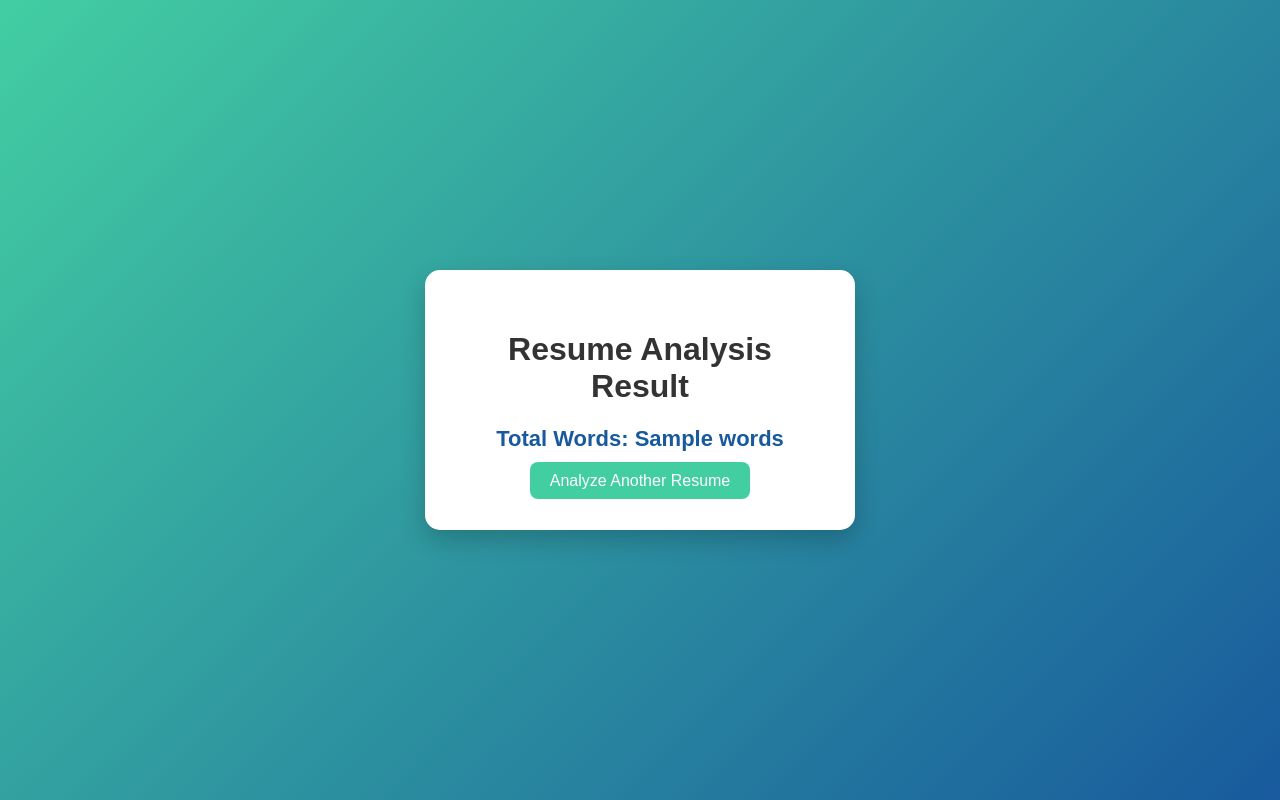
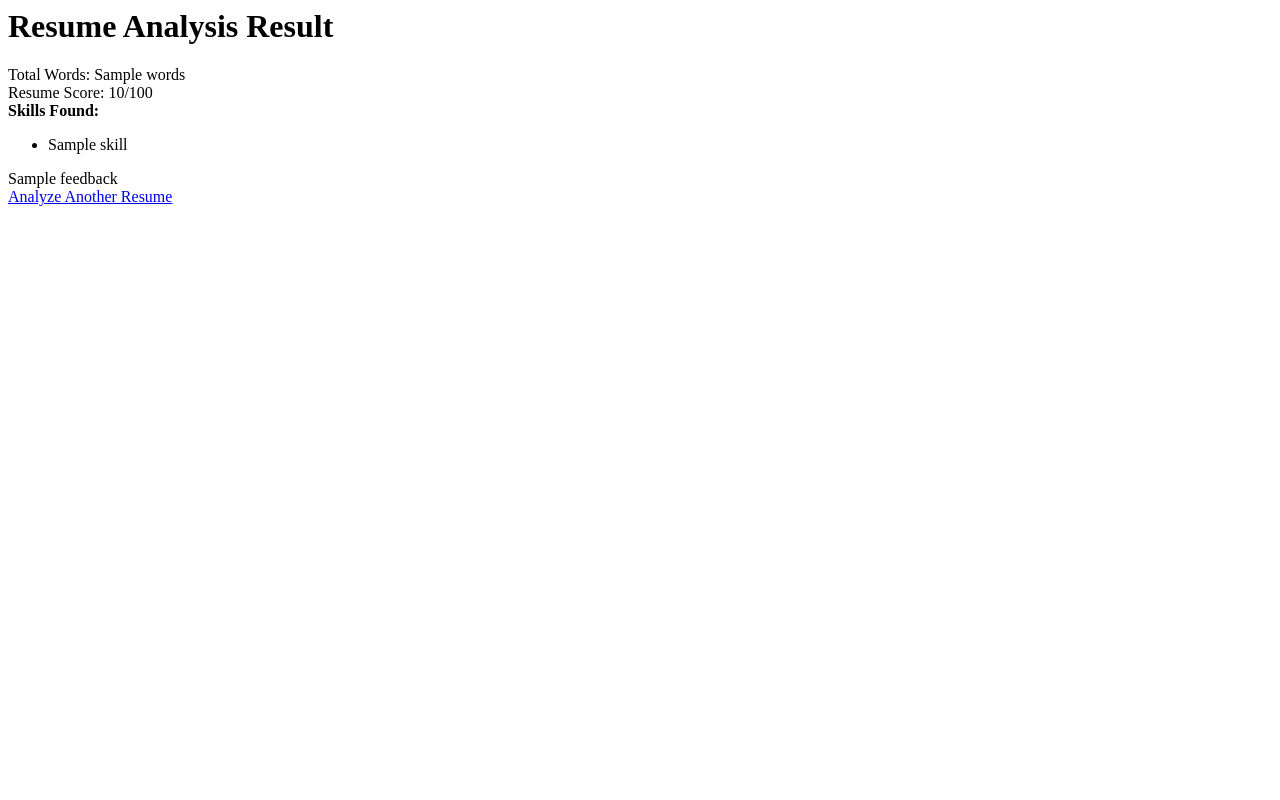
Before and after one commit to Thoufiqz-26/resume-analyzer, a Flask app: template templates/result.html in a window 1280 px wide. Run offline with Flask 3, Linux system fonts and the light colour scheme; the template is opened without the code that fills it: most values are stand-ins (such as "Sample title", 1, 10 or a date in 2020).

Commit message:
Added real resume analysis

```diff
--- a/app.py
+++ b/app.py
@@ -2,13 +2,20 @@ from flask import Flask, render_template, request
 import PyPDF2
 
 app = Flask(__name__)
+
+# Simple skill keywords
+SKILLS = [
+    "python", "java", "c++", "machine learning",
+    "data analysis", "flask", "django", "sql",
+    "html", "css", "javascript"
+]
 
 def extract_text_from_pdf(file):
     reader = PyPDF2.PdfReader(file)
     text = ""
     for page in reader.pages:
         text += page.extract_text()
-    return text
+    return text.lower()
 
 @app.route("/")
 def home():
@@ -19,9 +26,31 @@ def analyze():
     file = request.files["resume"]
     text = extract_text_from_pdf(file)
 
+    # Word count
     word_count = len(text.split())
 
-    return render_template("result.html", words=word_count)
+    # Skill matching
+    found_skills = []
+    for skill in SKILLS:
+        if skill in text:
+            found_skills.append(skill)
+
+    score = len(found_skills) * 10
+
+    if score >= 50:
+        feedback = "Excellent Resume 👍"
+    elif score >= 30:
+        feedback = "Good Resume 🙂"
+    else:
+        feedback = "Needs Improvement ⚠"
+
+    return render_template(
+        "result.html",
+        words=word_count,
+        skills=found_skills,
+        score=score,
+        feedback=feedback
+    )
 
 if __name__ == "__main__":
     app.run()
--- a/templates/result.html
+++ b/templates/result.html
@@ -1,62 +1,26 @@
-<!DOCTYPE html>
-<html>
-<head>
-    <title>Analysis Result</title>
-    <meta name="viewport" content="width=device-width, initial-scale=1.0">
-    <style>
-        body {
-            margin: 0;
-            font-family: Arial, sans-serif;
-            background: linear-gradient(135deg, #43cea2, #185a9d);
-            display: flex;
-            justify-content: center;
-            align-items: center;
-            height: 100vh;
-        }
+<div class="card">
+    <h1>Resume Analysis Result</h1>
 
-        .card {
-            background: white;
-            padding: 40px;
-            border-radius: 15px;
-            box-shadow: 0 10px 25px rgba(0,0,0,0.2);
-            text-align: center;
-            width: 350px;
-        }
-
-        h1 {
-            color: #333;
-        }
-
-        .result {
-            font-size: 22px;
-            margin: 20px 0;
-            color: #185a9d;
-            font-weight: bold;
-        }
-
-        a {
-            text-decoration: none;
-            background: #43cea2;
-            color: white;
-            padding: 10px 20px;
-            border-radius: 8px;
-            transition: 0.3s;
-        }
-
-        a:hover {
-            background: #2bbf8a;
-        }
-    </style>
-</head>
-<body>
-
-    <div class="card">
-        <h1>Resume Analysis Result</h1>
-        <div class="result">
-            Total Words: {{ words }}
-        </div>
-        <a href="/">Analyze Another Resume</a>
+    <div class="result">
+        Total Words: {{ words }}
     </div>
 
-</body>
-</html>
+    <div class="result">
+        Resume Score: {{ score }}/100
+    </div>
+
+    <div>
+        <strong>Skills Found:</strong>
+        <ul>
+            {% for skill in skills %}
+                <li>{{ skill }}</li>
+            {% endfor %}
+        </ul>
+    </div>
+
+    <div class="result">
+        {{ feedback }}
+    </div>
+
+    <a href="/">Analyze Another Resume</a>
+</div>
```
